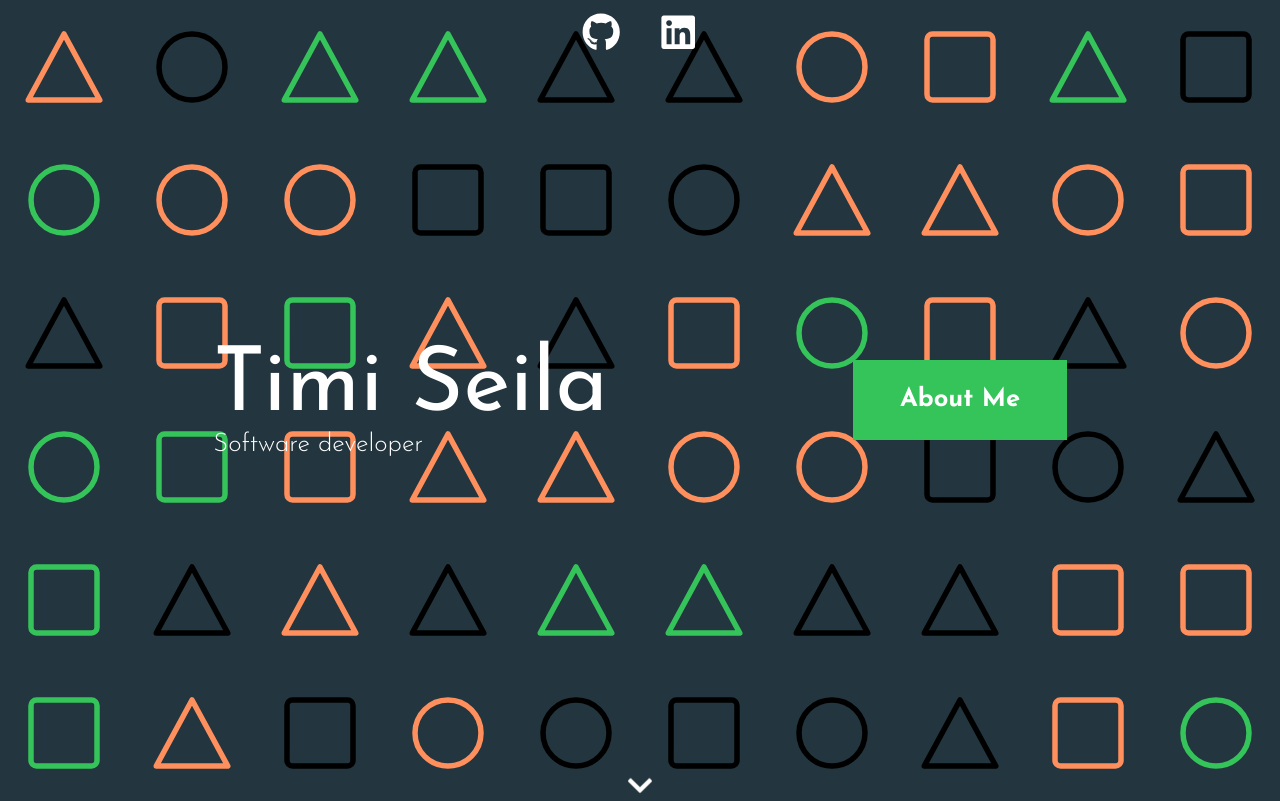
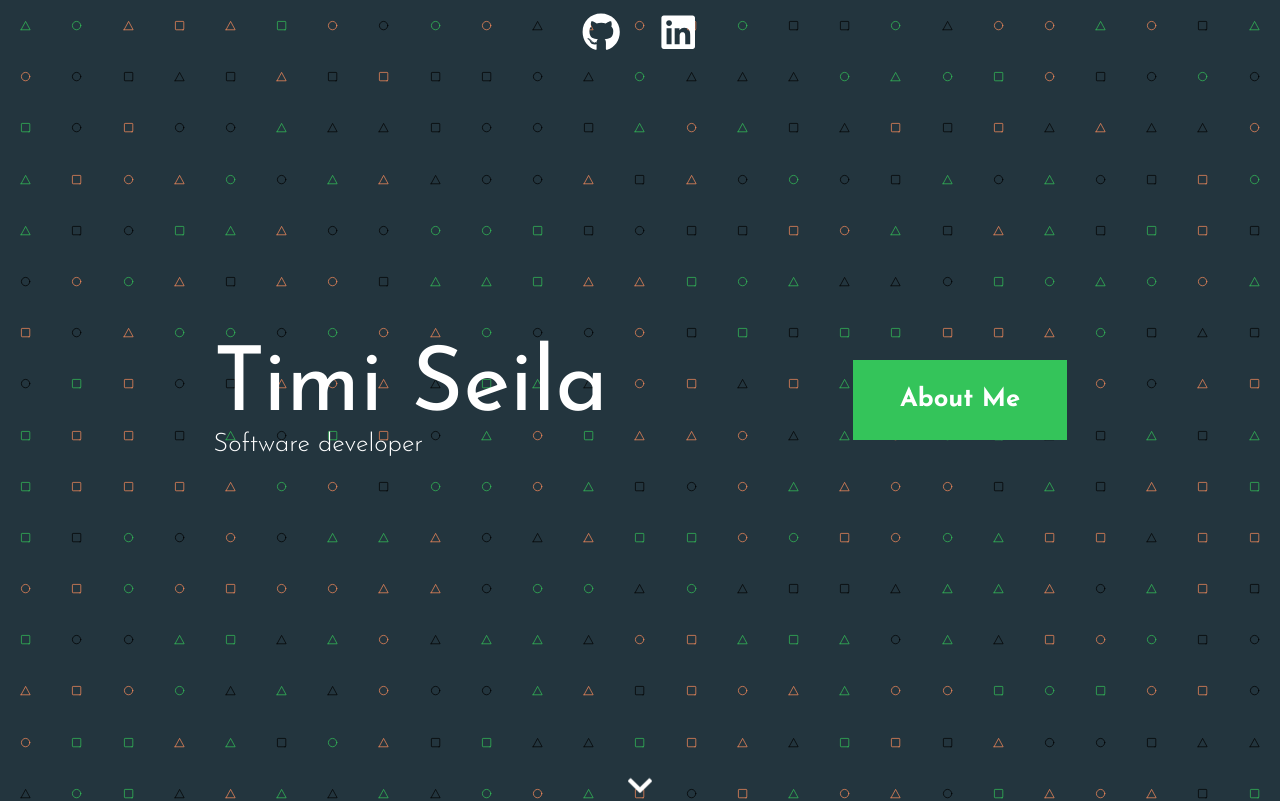
Before and after one commit to TimiSeila/portfolio, a React (Vite) app: page / in a window 1280 px wide. Shown: the top 801 px of the page. Built offline with nearby package versions, Linux system fonts and the light colour scheme.

Commit message:
Parallax improvements

```diff
--- a/src/features/Parallax/Parallax.jsx
+++ b/src/features/Parallax/Parallax.jsx
@@ -41,7 +41,7 @@ const Parallax = () => {
           <IoSquareOutline
             data={generateRandomNumber(-10, 10, true)}
             className="parallax-item"
-            size={width / 10}
+            size={width / 25}
             color={iconColors[generateRandomNumber(0, 2)]}
           />
         );
@@ -50,7 +50,7 @@ const Parallax = () => {
           <IoTriangleOutline
             data={generateRandomNumber(-10, 10, true)}
             className="parallax-item"
-            size={width / 10}
+            size={width / 25}
             color={iconColors[generateRandomNumber(0, 2)]}
           />
         );
@@ -59,7 +59,7 @@ const Parallax = () => {
           <IoEllipseOutline
             data={generateRandomNumber(-10, 10, true)}
             className="parallax-item"
-            size={width / 10}
+            size={width / 25}
             color={iconColors[generateRandomNumber(0, 2)]}
           />
         );
@@ -70,7 +70,7 @@ const Parallax = () => {
     const imageArray = Array.from(
       {
         length:
-          Math.round(height / (width / 10)) * Math.round(width / (width / 10)),
+          Math.round(height / (width / 25)) * Math.round(width / (width / 25)),
       },
       (_, index) => (
         <React.Fragment key={index}>{generateRandomIcon()}</React.Fragment>
```
